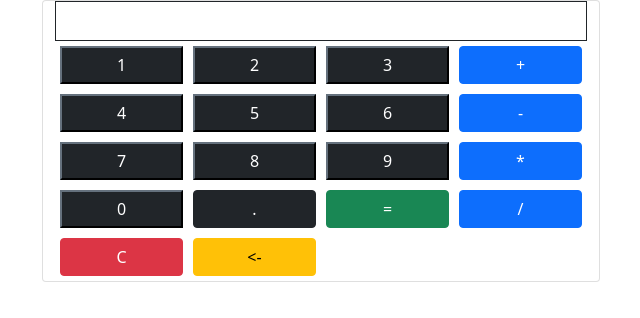
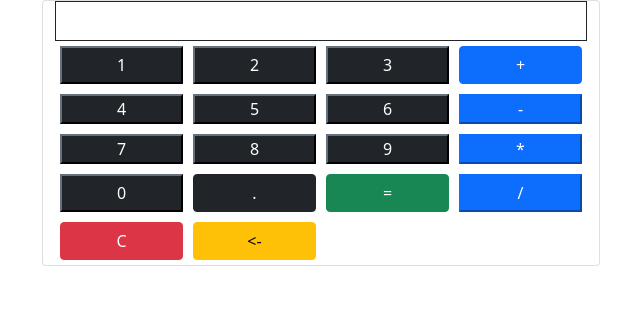
Before and after one commit to Jamie1721/Jamie1721.github.io, a plain HTML site: page HACKATHON/02.html in a window 1280 px wide. Shown: the whole page, without its empty margins (319-959 px from the left). Drawn offline with nearby package versions, Linux system fonts and the light colour scheme.

Commit message:
HACATHON.7t

```diff
--- a/HACKATHON/02.html
+++ b/HACKATHON/02.html
@@ -9,6 +9,12 @@
         integrity="sha384-1BmE4kWBq78iYhFldvKuhfTAU6auU8tT94WrHftjDbrCEXSU1oBoqyl2QvZ6jIW3" crossorigin="anonymous">
 
     <title>計算機</title>
+    <style>
+        button{
+            width: calc(100% / 4 - 10px);
+            margin: 5px;
+        }
+    </style>
 </head>
 
 <body>
@@ -17,48 +23,37 @@
             <div class="card ">
                 <input class="box border border-dark" style="height: 40px;"></input>
                 <div class="numberbox d-flex flex-wrap">
-                    <button type="button" id="1" class="btnAll btn-dark"
-                        style="width: calc(100% / 4 - 10px); margin: 5px;">1</button>
-                    <button type="button" id="2" class="btnAll btn-dark"
-                        style="width: calc(100% / 4 - 10px); margin: 5px;">2</button>
-                    <button type="button" id="3" class="btnAll btn-dark"
-                        style="width: calc(100% / 4 - 10px); margin: 5px;">3</button>
-                    <button type="button" id="12" class="btn btn-primary"
-                        style="width: calc(100% / 4 - 10px);margin: 5px;">+</button>
-                    <button type="button" id="4" class="btnAll btn-dark"
-                        style="width: calc(100% / 4 - 10px); margin: 5px;">4</button>
-                    <button type="button" id="5" class="btnAll btn-dark"
-                        style="width: calc(100% / 4 - 10px); margin: 5px;">5</button>
-                    <button type="button" id="6" class="btnAll btn-dark"
-                        style="width: calc(100% / 4 - 10px); margin: 5px;">6</button>
-                    <button type="button" id="13" class="btn btn-primary"
-                        style="width: calc(100% / 4 - 10px);margin: 5px;">-</button>
-                    <button type="button" id="7" class="btnAll btn-dark"
-                        style="width: calc(100% / 4 - 10px); margin: 5px;">7</button>
-                    <button type="button" id="8" class="btnAll btn-dark"
-                        style="width: calc(100% / 4 - 10px); margin: 5px;">8</button>
-                    <button type="button" id="9" class="btnAll btn-dark"
-                        style="width: calc(100% / 4 - 10px); margin: 5px;">9</button>
-                    <button type="button" id="14" class="btn btn-primary"
-                        style="width: calc(100% / 4 - 10px);margin: 5px;">*</button>
-                    <button type="button" id="10" class="btnAll btn-dark "
-                        style="width: calc(100% / 4 - 10px); margin: 5px;">0</button>
-                    <button type="button" id="11" class="btn btn-dark "
-                        style="width: calc(100% / 4 - 10px);margin: 5px;">.</button>
-                    <button type="button" id="16" class="btn btn-success"
-                        style="width: calc(100% / 4 - 10px);margin: 5px;">=</button>
-                    <button type="button" id="15" class="btn btn-primary"
-                        style="width: calc(100% / 4 - 10px);margin: 5px;">/</button>
-                    <button type="button" id="17" class="btn btn-danger"
-                        style="width: calc(100% / 4 - 10px);margin: 5px;">C</button>
-                    <button type="button" id="18" class="btn btn-warning"
-                        style="width: calc(100% / 4 - 10px);margin: 5px;"> <- </button>
+                    <button type="button" id="1" class="btnAll btn-dark">1</button>
+                    <button type="button" id="2" class="btnAll btn-dark">2</button>
+                    <button type="button" id="3" class="btnAll btn-dark">3</button>
+
+                    <button type="button" id="12" class="btn btn-primary">+</button>
+
+                    <button type="button" id="4" class="btnAll btn-dark">4</button>
+                    <button type="button" id="5" class="btnAll btn-dark">5</button>
+                    <button type="button" id="6" class="btnAll btn-dark">6</button>
+
+                    <button type="button" id="13" class="btnAll btn-primary">-</button>
+
+                    <button type="button" id="7" class="btnAll btn-dark">7</button>
+                    <button type="button" id="8" class="btnAll btn-dark">8</button>
+                    <button type="button" id="9" class="btnAll btn-dark">9</button>
+
+                    <button type="button" id="14" class="btnAll btn-primary">*</button>
+
+                    <button type="button" id="10" class="btnAll btn-dark ">0</button>
+
+                    <button type="button" id="11" class="btn btn-dark ">.</button>
+                    <button type="button" id="16" class="btn btn-success">=</button>
+                    <button type="button" id="15" class="btnAll btn-primary">/</button>
+                    <button type="button" id="17" class="btn btn-danger">C</button>
+                    <button type="button" id="18" class="btn btn-warning"><- </button>
                 </div>
             </div>
         </div>
     </div>
     <script>
-        let input_box,buttonAll;
+        let input_box, buttonAll;
         let str;
 
         window.onload = function () {
@@ -66,39 +61,44 @@
             buttonAll = document.querySelectorAll('.btnAll');
             //按鈕
             buttonAll.forEach(btn => {
-                btn.addEventListener('click',()=>{
+                btn.addEventListener('click', () => {
                     input_box.value += btn.innerText;
 
                 })
             });
             let btn11 = document.getElementById('11');
             btn11.addEventListener('click', function (event) {
-                input_box.value += '0' + btn11.innerText;
+                if (input_box.value.length > 0 && !input_box.value.includes('.')) {
+                    input_box.value += btn11.innerText;
+                }
+                else if (input_box.value.length == 0) {
+                    input_box.value += '0' + btn11.innerText;
+                }
             })
             let btn12 = document.getElementById('12');
             btn12.addEventListener('click', function (event) {
                 input_box.value += btn12.innerText;
                 str = input_box.value;
-                input_box.value = " ";
+                input_box.value = "";
             })
             let btn13 = document.getElementById('13');
             btn13.addEventListener('click', function (event) {
                 input_box.value += btn13.innerText;
                 str = input_box.value;
-                input_box.value = " ";
+                input_box.value = "";
             })
             let btn14 = document.getElementById('14');
             btn14.addEventListener('click', function (event) {
                 input_box.value += btn14.innerText;
                 str = input_box.value;
-                input_box.value = " ";
+                input_box.value = "";
 
             })
             let btn15 = document.getElementById('15');
             btn15.addEventListener('click', function (event) {
                 input_box.value += btn15.innerText;
                 str = input_box.value;
-                input_box.value = " ";
+                input_box.value = "";
 
             })
             let btn16 = document.getElementById('16');
@@ -112,7 +112,7 @@
             })
             let btn18 = document.getElementById('18');
             btn18.addEventListener('click', function (event) {
-                input_box.value = input_box.value.substring(0,input_box.value.length-1);
+                input_box.value = input_box.value.substring(0, input_box.value.length - 1);
             })
 
 
```
